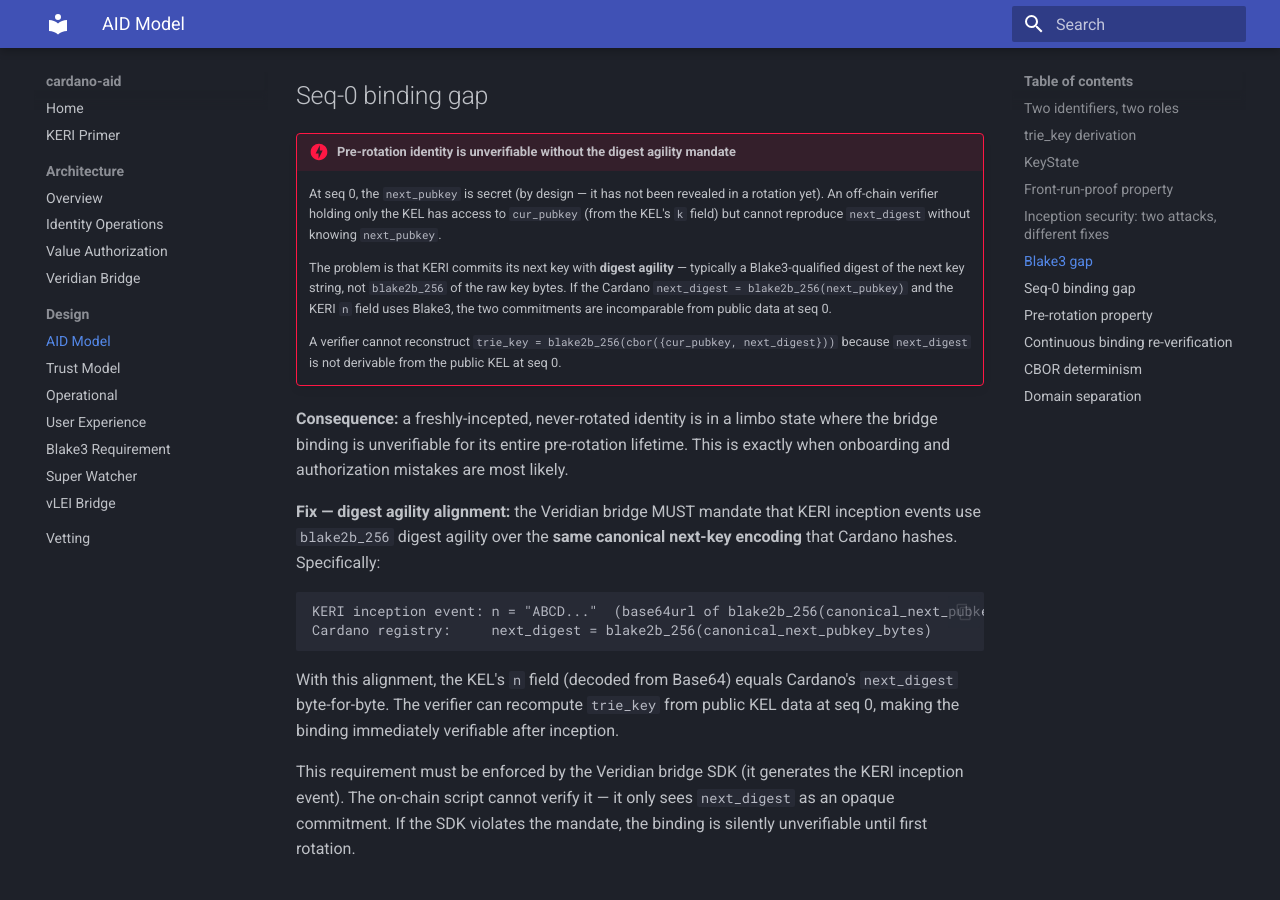
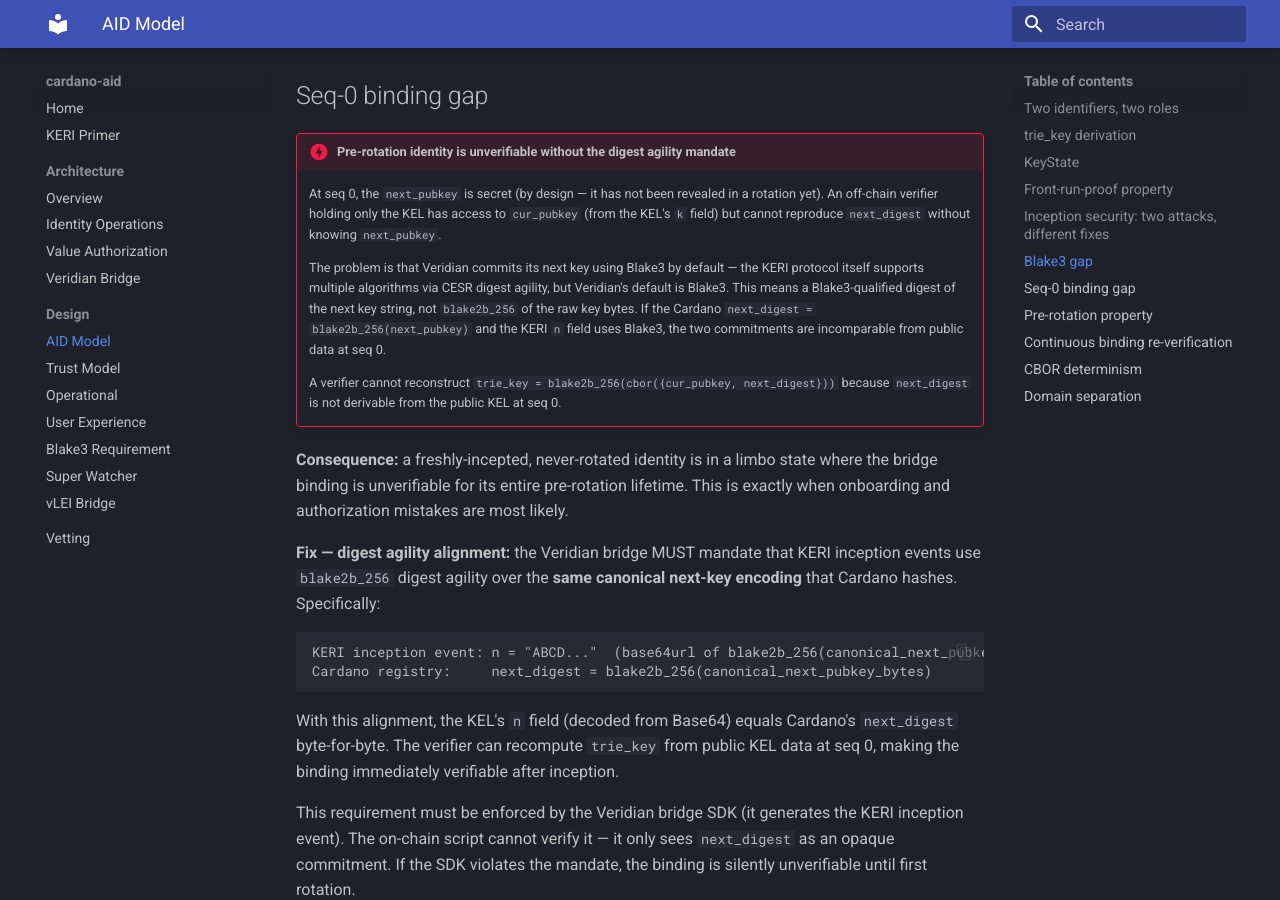
Before and after one commit to lambdasistemi/cardano-keri, an MkDocs documentation site: the page built from docs/design/aid-model.md, in a window 1280 px wide and 900 px high, scrolled down 2623 px. Built offline with MkDocs 1.6.1 and Material for MkDocs 9.7.7, drawn with Linux system fonts in a browser that asks for light colours; some of the changed text lies outside the part shown.

Commit message:
fix: Blake3 AID derivation is Veridian's choice, not a KERI protocol requirement

````diff
--- a/docs/design/aid-model.md
+++ b/docs/design/aid-model.md
@@ -36,7 +36,7 @@ KeyState {
 }
 ```
 
-**Encoding note (open):** `cesr_aid` is currently typed as `ByteArray[32]` — the raw digest bytes. This discards the CESR derivation code that identifies the hash algorithm. Future versions should store the full 44-character CESR qualified prefix (`qb64`) to preserve digest agility semantics and support non-Blake3 AIDs. For now, the protocol assumes Blake3 derivation code (`E` prefix) for all stored AIDs.
+**Encoding note (open):** `cesr_aid` is currently typed as `ByteArray[32]` — the raw digest bytes. This discards the CESR derivation code that identifies the hash algorithm. Future versions should store the full 44-character CESR qualified prefix (`qb64`) to preserve digest agility semantics and support non-Blake3 AIDs. For now, the protocol assumes Veridian's Blake3 derivation code (`E` prefix) for stored AIDs, as this is Veridian's current default.
 
 `cur_pubkey` is the raw public key, stored on-chain. This differs from earlier designs that stored only a hash. Storing the raw key enables the on-chain script to verify `trie_key` derivation and Ed25519 signatures without requiring the caller to re-supply the key in the redeemer.
 
@@ -71,7 +71,7 @@ This means:
 !!! danger "Pre-rotation identity is unverifiable without the digest agility mandate"
     At seq 0, the `next_pubkey` is secret (by design — it has not been revealed in a rotation yet). An off-chain verifier holding only the KEL has access to `cur_pubkey` (from the KEL's `k` field) but cannot reproduce `next_digest` without knowing `next_pubkey`.
 
-    The problem is that KERI commits its next key with **digest agility** — typically a Blake3-qualified digest of the next key string, not `blake2b_256` of the raw key bytes. If the Cardano `next_digest = blake2b_256(next_pubkey)` and the KERI `n` field uses Blake3, the two commitments are incomparable from public data at seq 0.
+    The problem is that Veridian commits its next key using Blake3 by default — the KERI protocol itself supports multiple algorithms via CESR digest agility, but Veridian's default is Blake3. This means a Blake3-qualified digest of the next key string, not `blake2b_256` of the raw key bytes. If the Cardano `next_digest = blake2b_256(next_pubkey)` and the KERI `n` field uses Blake3, the two commitments are incomparable from public data at seq 0.
 
     A verifier cannot reconstruct `trie_key = blake2b_256(cbor({cur_pubkey, next_digest}))` because `next_digest` is not derivable from the public KEL at seq 0.
 
````
Also changed, not shown: docs/architecture/identity-ops.md (+1 -1 lines), docs/design/trust-model.md (+1 -1 lines), docs/design/vlei.md (+1 -1 lines), docs/keri-primer.md (+4 -1 lines).
